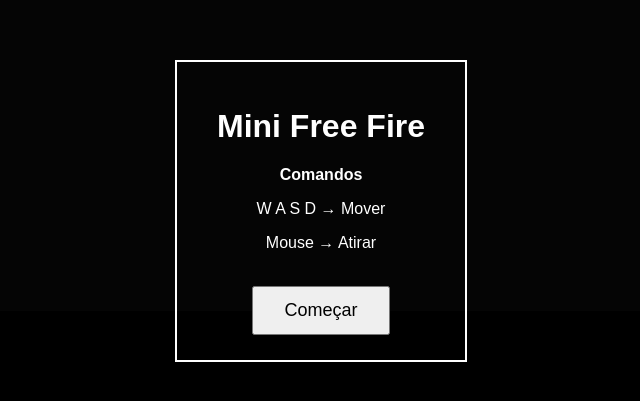
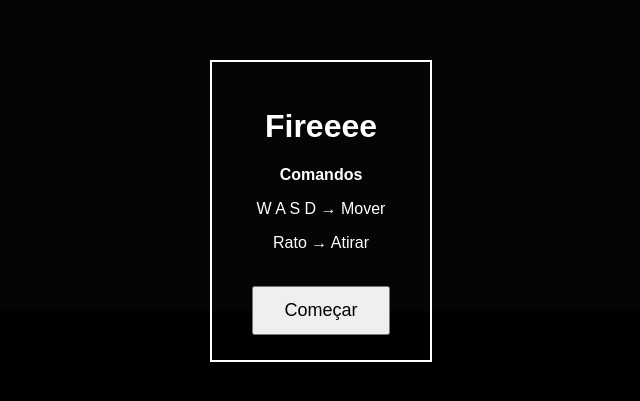
Before and after one commit to lucascoto98/Fireeee, a plain HTML site: page index.html.html in a window 1280 px wide. Shown: the part 189-590 px from the top of the page, without its empty margins (319-959 px from the left). Drawn offline with Linux system fonts and the light colour scheme.

Commit message:
Update index.html.html

```diff
--- a/index.html.html
+++ b/index.html.html
@@ -2,7 +2,7 @@
 <html lang="pt">
 <head>
 <meta charset="UTF-8">
-<title>Mini Free Fire</title>
+<title>Fireeee</title>
 <style>
 body {
   margin: 0;
@@ -40,10 +40,10 @@ button {
 
 <div id="menu">
   <div class="box" id="menuBox">
-    <h1>Mini Free Fire</h1>
+    <h1>Fireeee</h1>
     <p><b>Comandos</b></p>
     <p>W A S D → Mover</p>
-    <p>Mouse → Atirar</p>
+    <p>Rato → Atirar</p>
     <br>
     <button onclick="startGame()">Começar</button>
   </div>
```
